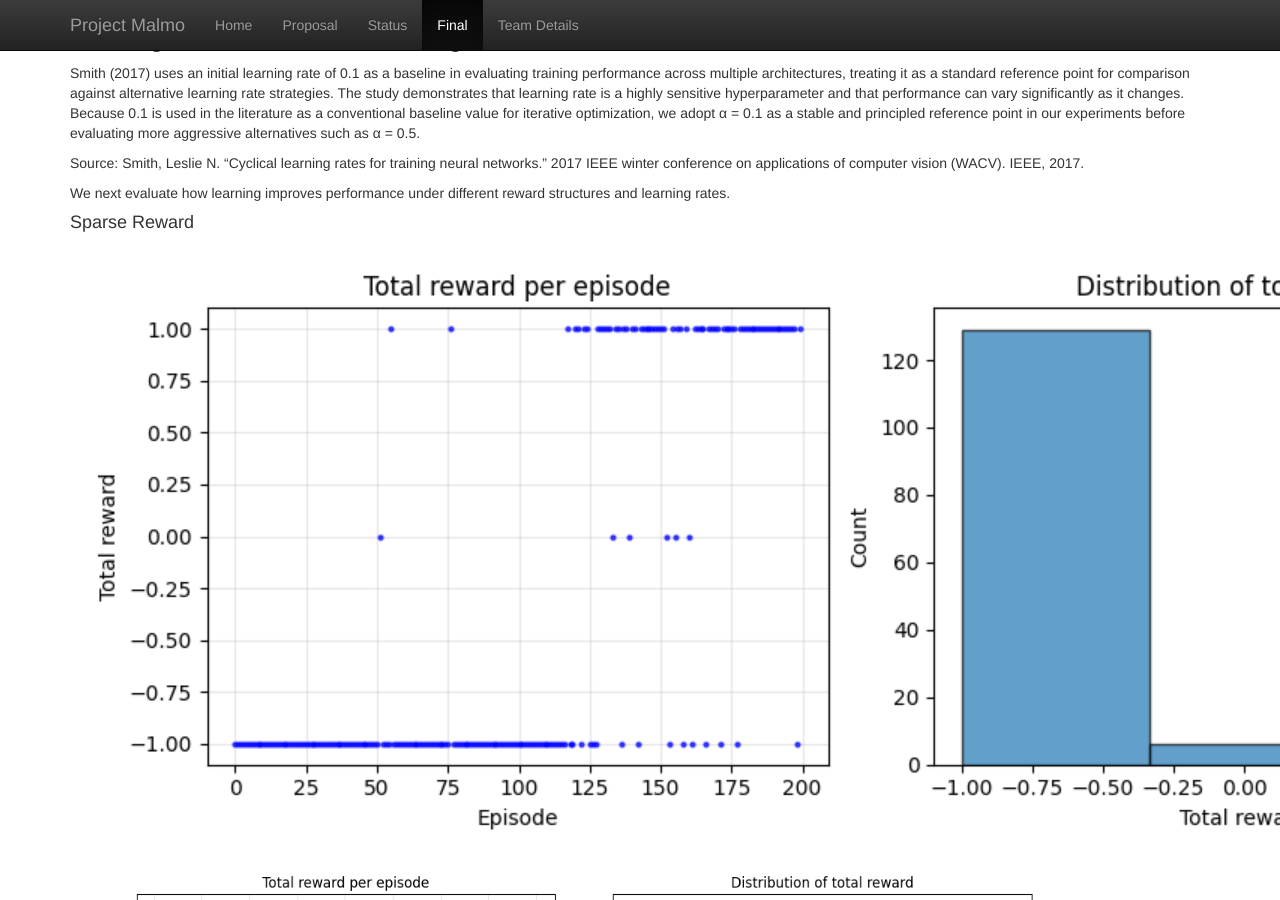
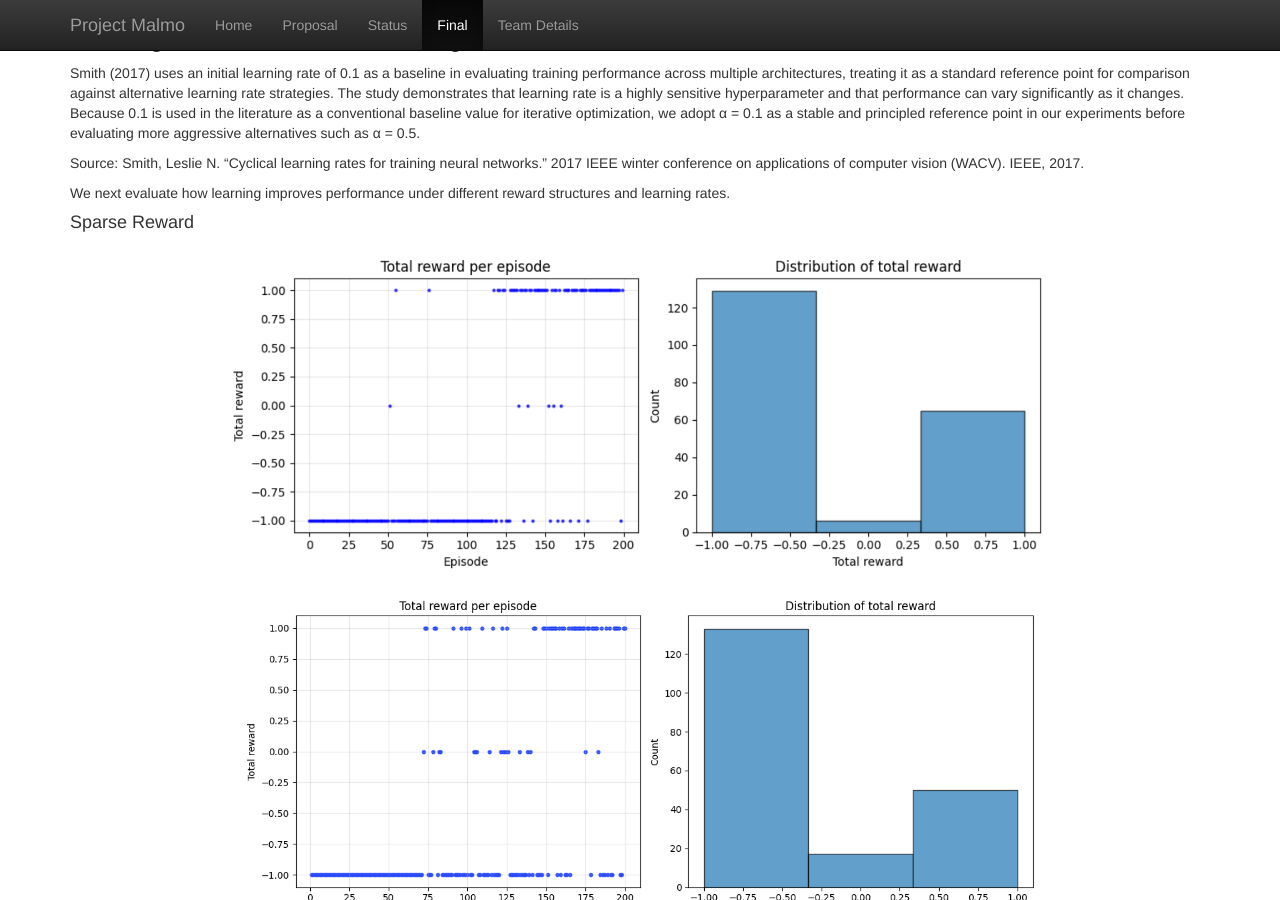
Before and after one commit to nhanngyn2004/cs175-group5, a Jekyll site: the page built from docs/final.md, in a window 1280 px wide and 900 px high, scrolled down 3906 px. Built offline with Jekyll 4.4.1, drawn with Linux system fonts in a browser that asks for light colours.

Commit message:
Fininshed graph sizing

```diff
--- a/docs/final.md
+++ b/docs/final.md
@@ -158,10 +158,14 @@ We next evaluate how learning improves performance under different reward struct
 
 #### Sparse Reward
 
+<p align="center">
+  <img src="assets/spare_lr0.1.png" width="83%" style="margin-left: 9%;">
+</p>
 
-![Sparse Reward α=0.1](assets/spare_lr0.1.png)
+<p align="center">
+  <img src="assets/sparse_lr0.5.png" width="70%">
+</p>
 
-<img src="assets/sparse_lr0.5.png" width="85%">
 
 Under the sparse reward configuration, both learning rates show improvement over time, as the agent gradually learns to reach the diamond. The α = 0.1 setting produces smoother and more stable learning, while α = 0.5 exhibits greater variability due to larger update steps.
 
```
